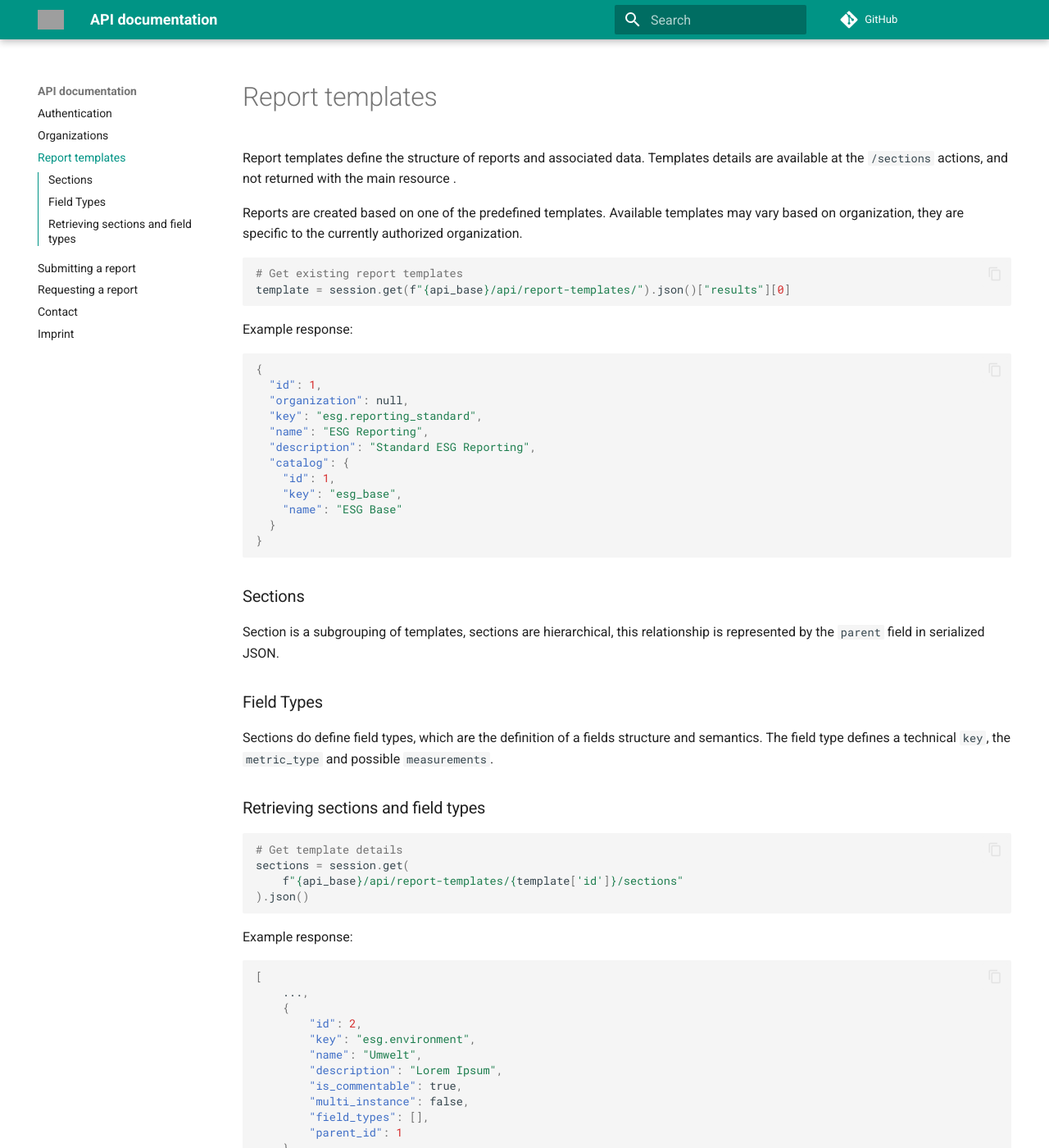
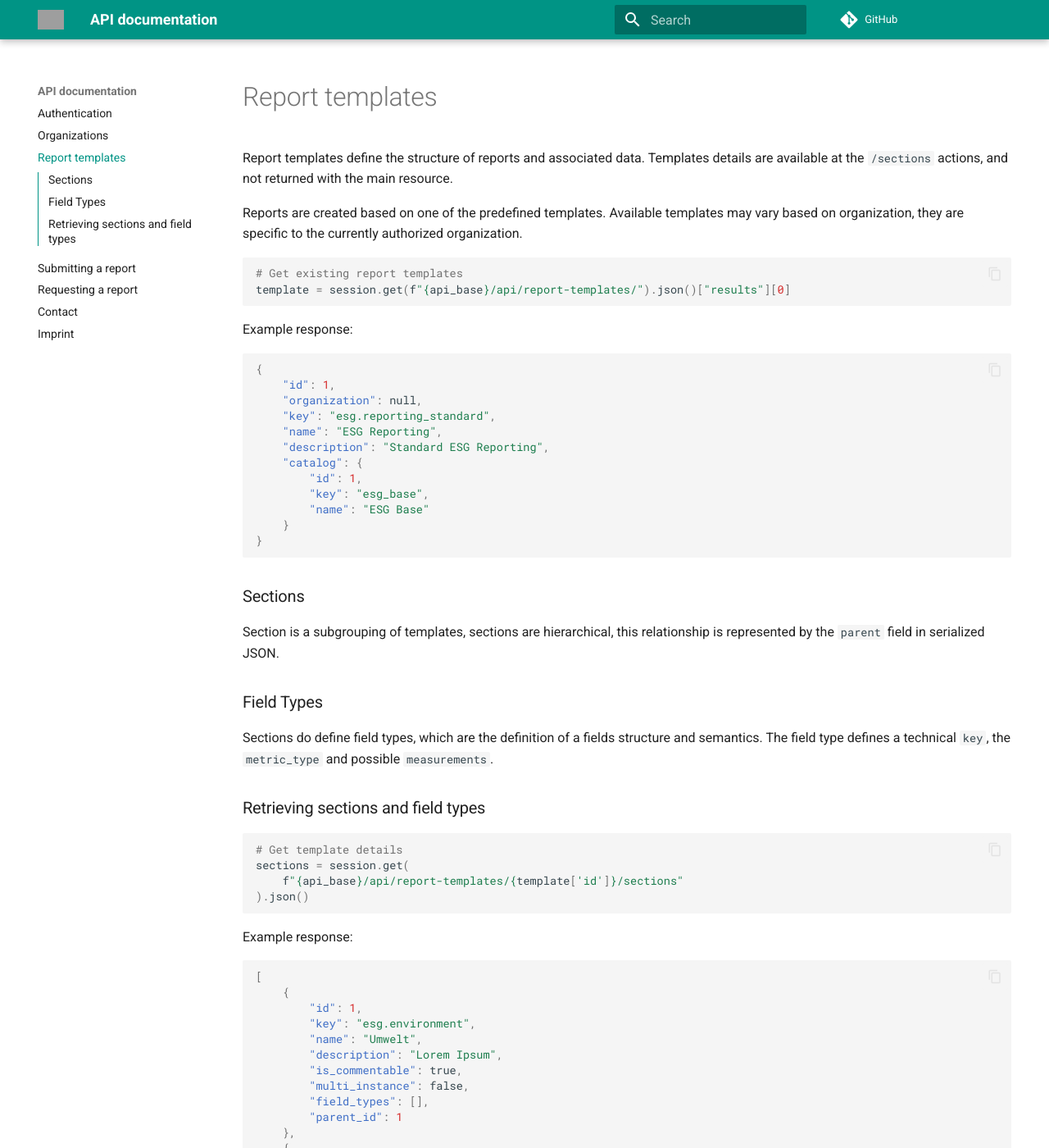
Before and after one commit to openESG-gmbh/documentation, an MkDocs documentation site: the page built from docs/report-templates.md, in a window 1280 px wide and 1400 px high. Shown: the whole window at 82% size. Built offline with MkDocs 1.6.1 and Material for MkDocs 9.7.7, drawn with Linux system fonts in a browser that asks for light colours; comment, search, counter and statistics services are not loaded; grey boxes are pictures that could not be loaded.

````diff
--- a/docs/report-templates.md
+++ b/docs/report-templates.md
@@ -1,8 +1,10 @@
-Report templates define the structure of reports and associated data. Templates details are available at the `/sections`
-actions, and not returned with the main resource .
+Report templates define the structure of reports and associated data. Templates
+details are available at the `/sections` actions, and not returned with the
+main resource.
 
-Reports are created based on one of the predefined templates. Available templates may vary based on organization, they
-are specific to the currently authorized organization.
+Reports are created based on one of the predefined templates. Available
+templates may vary based on organization, they are specific to the currently
+authorized organization.
 
 ```python
 # Get existing report templates
@@ -13,28 +15,29 @@ Example response:
 
 ```json
 {
-  "id": 1,
-  "organization": null,
-  "key": "esg.reporting_standard",
-  "name": "ESG Reporting",
-  "description": "Standard ESG Reporting",
-  "catalog": {
-    "id": 1,
-    "key": "esg_base",
-    "name": "ESG Base"
-  }
+	"id": 1,
+	"organization": null,
+	"key": "esg.reporting_standard",
+	"name": "ESG Reporting",
+	"description": "Standard ESG Reporting",
+	"catalog": {
+		"id": 1,
+		"key": "esg_base",
+		"name": "ESG Base"
+	}
 }
 ```
 
 ### Sections
 
-Section is a subgrouping of templates, sections are hierarchical, this relationship is represented by the `parent` field
-in serialized JSON.
+Section is a subgrouping of templates, sections are hierarchical, this
+relationship is represented by the `parent` field in serialized JSON.
 
 ### Field Types
 
-Sections do define field types, which are the definition of a fields structure and semantics. The field type defines a
-technical `key`, the `metric_type` and possible `measurements`.
+Sections do define field types, which are the definition of a fields structure
+and semantics. The field type defines a technical `key`, the `metric_type` and
+possible `measurements`.
 
 ### Retrieving sections and field types
 
@@ -49,60 +52,60 @@ Example response:
 
 ```json
 [
-    ...,
-    {
-        "id": 2,
-        "key": "esg.environment",
-        "name": "Umwelt",
-        "description": "Lorem Ipsum",
-        "is_commentable": true,
-        "multi_instance": false,
-        "field_types": [],
-        "parent_id": 1
-    },
-    {
-        "id": 3,
-        "key": "esg.environment.electricity",
-        "name": "Stromverbrauch",
-        "description": "",
-        "is_commentable": true,
-        "multi_instance": false,
-        "field_types": [
-            {
-                "id": 1,
-                "key": "esg.environment.electricity",
-                "name": "Stromverbrauch",
-                "label": "kWh",
-                "metric_type": {
-                    "id": 4,
-                    "key": "electricity.amount",
-                    "name": "Energy",
-                    "datatype": "decimal",
-                    "units": [
-                        {
-                            "id": 2,
-                            "key": "electricity.kwh",
-                            "name": "kWH"
-                        }
-                    ]
-                },
-                "measurements": [
-                    {
-                        "id": 2,
-                        "key": "estimation",
-                        "name": "Estimation"
-                    },
-                    {
-                        "id": 3,
-                        "key": "measurement",
-                        "name": "Measurement"
-                    }
-                ],
-                "attachment": "optional",
-                "is_commentable": true,
-                "required": true
-            }
-        ],
-        "parent_id": 2
-    },
+	{
+		"id": 1,
+		"key": "esg.environment",
+		"name": "Umwelt",
+		"description": "Lorem Ipsum",
+		"is_commentable": true,
+		"multi_instance": false,
+		"field_types": [],
+		"parent_id": 1
+	},
+	{
+		"id": 2,
+		"key": "esg.environment.electricity",
+		"name": "Stromverbrauch",
+		"description": "",
+		"is_commentable": true,
+		"multi_instance": false,
+		"field_types": [
+			{
+				"id": 1,
+				"key": "esg.environment.electricity",
+				"name": "Stromverbrauch",
+				"label": "kWh",
+				"metric_type": {
+					"id": 4,
+					"key": "electricity.amount",
+					"name": "Energy",
+					"datatype": "decimal",
+					"units": [
+						{
+							"id": 2,
+							"key": "electricity.kwh",
+							"name": "kWH"
+						}
+					]
+				},
+				"measurements": [
+					{
+						"id": 2,
+						"key": "estimation",
+						"name": "Estimation"
+					},
+					{
+						"id": 3,
+						"key": "measurement",
+						"name": "Measurement"
+					}
+				],
+				"attachment": "optional",
+				"is_commentable": true,
+				"required": true
+			}
+		],
+		"parent_id": 2
+	}
+]
 ```
````
Also changed, not shown: README.md (+2 -1 lines), docs/authentication.md (+7 -6 lines), docs/index.md (+2 -1 lines), docs/organizations.md (+5 -5 lines), docs/requesting-a-report.md (+27 -25 lines), docs/submitting-a-report.md (+50 -46 lines), 5 other files.
